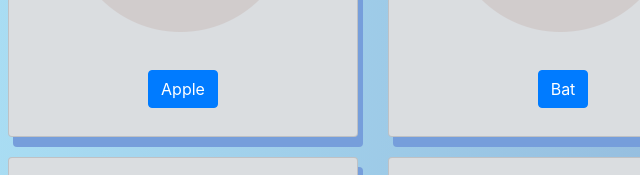
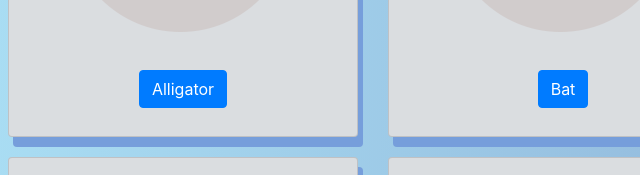
Before and after one commit to Nasir-Mushtaq/alphabets, a plain HTML site: page index.html in a window 1280 px wide. Shown: the part 471-646 px from the top of the page, 77-717 px from the left. Drawn offline with nearby package versions, Linux system fonts and the light colour scheme.

Commit message:
fixed error at 'a'

```diff
--- a/index.html
+++ b/index.html
@@ -30,7 +30,7 @@
                                             <img class="img-fluid" src="img/a.png" alt="A">
                                         </div>
                                         <a class="btn btn-primary mb-2" data-toggle="collapse" href="#a" role="button" aria-expanded="false" aria-controls="collapseExample">
-                                            Apple
+                                            Alligator
                                           </a>
                                           <div class="collapse" id="a">
                                             <div class="card card-body">
```
